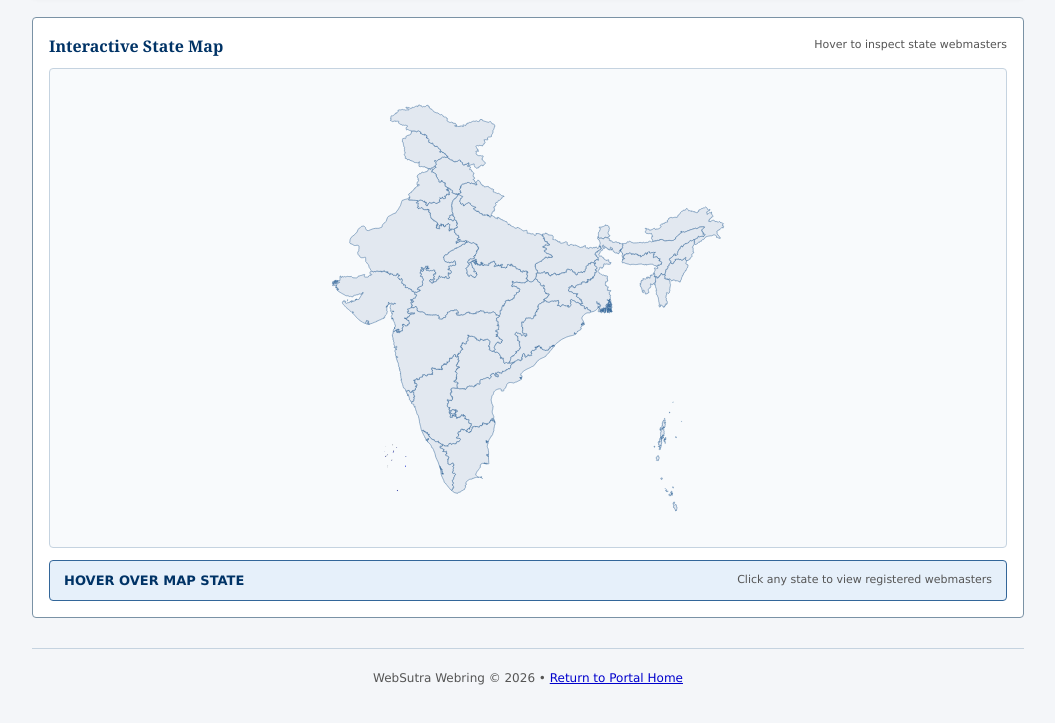
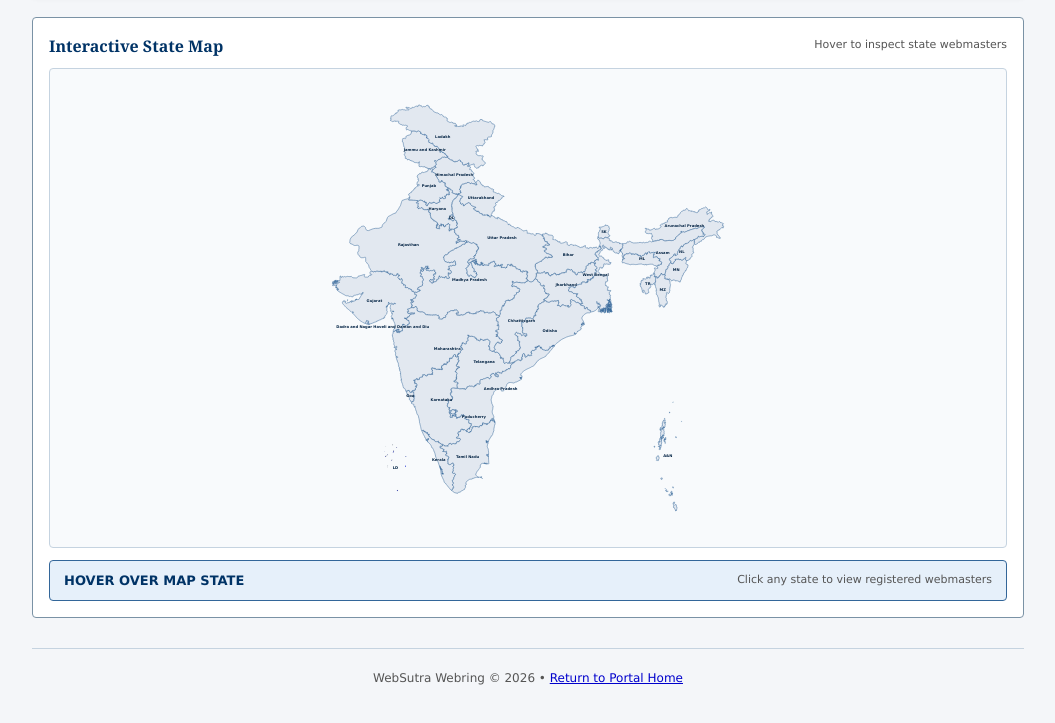
Before and after one commit to blackpiratelive/webring, a website: page public/demo.html in a window 1280 px wide. Shown: the part 741-1464 px from the top of the page, without its empty margins (112-1167 px from the left). Drawn offline with Linux system fonts and the light colour scheme.

Commit message:
feat: add dynamic state text labels overlay to SVG India map

```diff
--- a/public/demo.html
+++ b/public/demo.html
@@ -98,12 +98,84 @@
 </div>
 
 <script src="graphics/states.js"></script>
-<script> async function loadSvgMap() {
+<script>
+    function addStateMapLabels() {
+        const svgElement = document.querySelector('#svg-container svg');
+        if (!svgElement) return;
+
+        let labelsGroup = svgElement.querySelector('#labels-group');
+        if (labelsGroup) labelsGroup.remove();
+
+        labelsGroup = document.createElementNS('http://www.w3.org/2000/svg', 'g');
+        labelsGroup.setAttribute('id', 'labels-group');
+
+        const paths = svgElement.querySelectorAll('path');
+        const shortNames = {
+            "Andaman and Nicobar Islands": "A&N",
+            "Arunachal Pradesh": "AR",
+            "Himachal Pradesh": "HP",
+            "Jammu and Kashmir": "J&K",
+            "Madhya Pradesh": "MP",
+            "Uttar Pradesh": "UP",
+            "West Bengal": "WB",
+            "Andhra Pradesh": "AP",
+            "Tamil Nadu": "TN",
+            "Puducherry": "PY",
+            "Dadra and Nagar Haveli": "DNH",
+            "Daman and Diu": "DD",
+            "Lakshadweep": "LD",
+            "Chandigarh": "CH",
+            "Delhi": "DL",
+            "Goa": "Goa",
+            "Sikkim": "SK",
+            "Tripura": "TR",
+            "Meghalaya": "ML",
+            "Manipur": "MN",
+            "Mizoram": "MZ",
+            "Nagaland": "NL",
+            "Uttarakhand": "UK",
+            "Jharkhand": "JH",
+            "Chhattisgarh": "CG",
+            "Haryana": "HR",
+            "Punjab": "PB"
+        };
+
+        paths.forEach(path => {
+            const stateId = path.getAttribute('id');
+            if (!stateId) return;
+
+            try {
+                const bbox = path.getBBox();
+                if (bbox.width < 12 || bbox.height < 12) return;
+
+                const cx = bbox.x + bbox.width / 2;
+                const cy = bbox.y + bbox.height / 2;
+
+                const textNode = document.createElementNS('http://www.w3.org/2000/svg', 'text');
+                textNode.setAttribute('x', cx);
+                textNode.setAttribute('y', cy);
+                textNode.setAttribute('class', 'state-label');
+                textNode.setAttribute('data-state-id', stateId);
+
+                let displayName = (bbox.width > 70 && bbox.height > 50) ? stateId : (shortNames[stateId] || stateId);
+                textNode.textContent = displayName;
+
+                labelsGroup.appendChild(textNode);
+            } catch(e) {
+                // Ignore bbox error
+            }
+        });
+
+        svgElement.appendChild(labelsGroup);
+    }
+
+    async function loadSvgMap() {
         const container = document.getElementById('svg-container');
         if (!container) return;
         try {
             if (window.location.protocol === 'file:' && window.INDIA_STATES_SVG) {
                 container.innerHTML = window.INDIA_STATES_SVG;
+                addStateMapLabels();
                 return;
             }
             const res = await fetch('graphics/states.svg');
@@ -111,12 +183,15 @@
                 let svgText = await res.text();
                 svgText = svgText.replace(/<\?xml[^>]*\?>/gi, '').trim();
                 container.innerHTML = svgText;
+                addStateMapLabels();
             } else if (window.INDIA_STATES_SVG) {
                 container.innerHTML = window.INDIA_STATES_SVG;
+                addStateMapLabels();
             }
         } catch(e) {
             if (window.INDIA_STATES_SVG) {
                 container.innerHTML = window.INDIA_STATES_SVG;
+                addStateMapLabels();
             }
         }
     }
--- a/public/style.css
+++ b/public/style.css
@@ -395,6 +395,21 @@ input:focus, textarea:focus, select:focus {
 #svg-container path.active-state {
   fill: #3b82f6 !important;
   stroke: #002244 !important;
+}
+
+/* SVG MAP STATE LABELS */
+#svg-container text.state-label {
+  font-family: Verdana, Arial, sans-serif;
+  font-size: 9px;
+  font-weight: bold;
+  fill: #002244;
+  stroke: #ffffff;
+  stroke-width: 0.6px;
+  paint-order: stroke fill;
+  pointer-events: none;
+  text-anchor: middle;
+  dominant-baseline: central;
+  user-select: none;
 }
 
 /* HUD / STATE TOOLTIP BAR */
```
Also changed, not shown: AI_HANDOFF.md (+6 -5 lines), public/index.html (+72 -0 lines).
